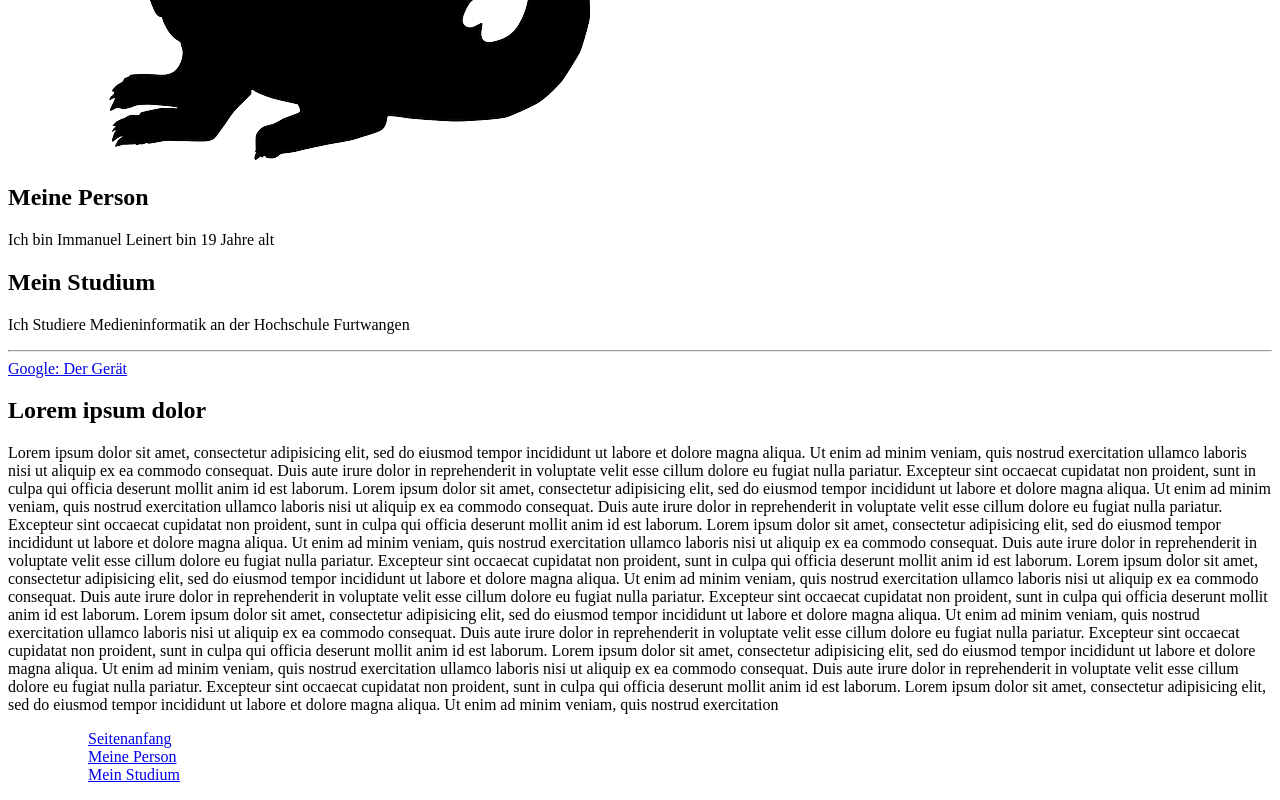
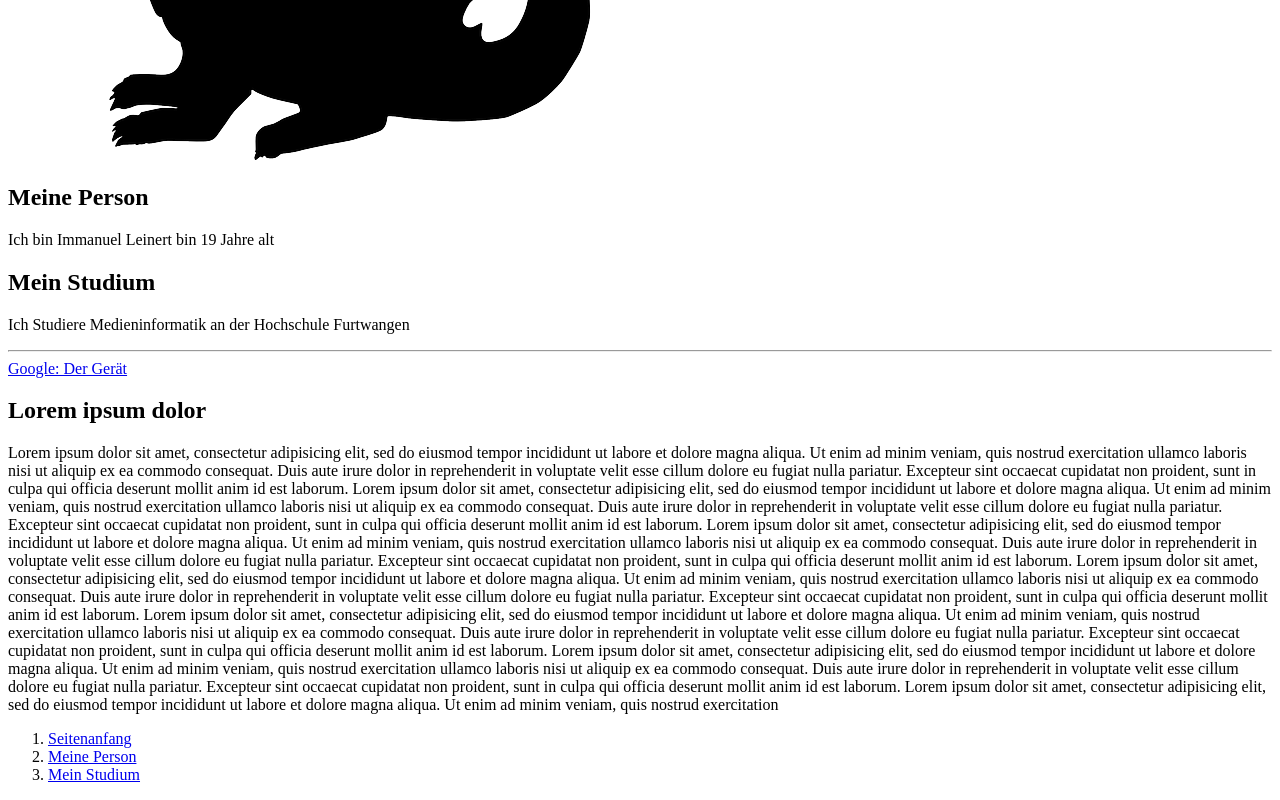
Before and after one commit to Immanuel-l/GIS_SoSe2021, a plain HTML site: page Aufgaben/Aufgabe1_2/uebermich.html in a window 1280 px wide. Shown: the part 448-1248 px from the top of the page. Drawn offline with Linux system fonts and the light colour scheme.

Commit message:
Fehler Verbesserung

```diff
--- a/Aufgaben/Aufgabe1_2/uebermich.html
+++ b/Aufgaben/Aufgabe1_2/uebermich.html
@@ -56,11 +56,11 @@
 
     <footer>
       <nav>
-        <ul>
-          <ol><a href="#seitenanfang">Seitenanfang</a></ol>
-          <ol><a href="#person">Meine Person</a></ol>
-          <ol><a href="#studium">Mein Studium</a></ol>
-        </ul>
+        <ol>
+          <li><a href="#seitenanfang">Seitenanfang</a></li>
+          <li><a href="#person">Meine Person</a></li>
+          <li><a href="#studium">Mein Studium</a></li>
+        </ol>
       </nav>
     </footer>
 
```
